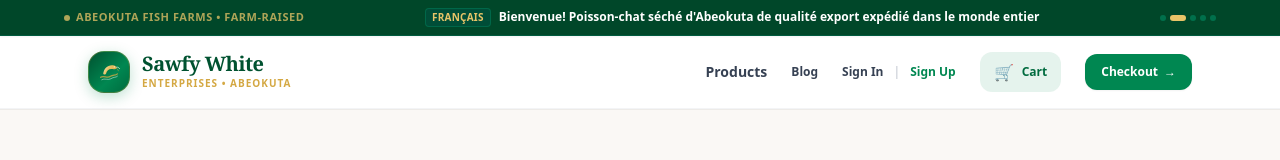
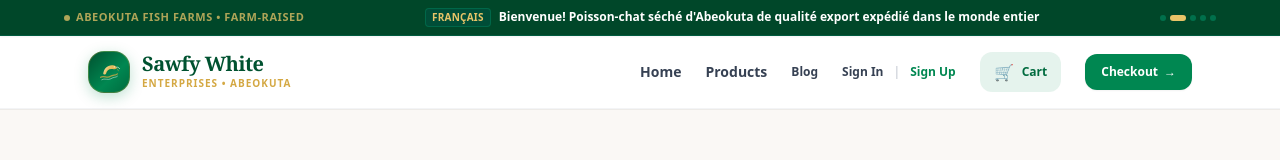
Before and after one commit to iamadoctorforreal/HNG-15-STAGE-2, a Next.js app in the folder sawfy-white/: page /en/login in a window 1280 px wide. Shown: the top 160 px of the page. Built offline with nearby package versions, Linux system fonts and the light colour scheme; no server answers; the database is empty.

Commit message:
feat: add Home link to navbar, start on homepage after login, dynamic sitemap.ts, robots.ts and json-ld schema

```diff
--- a/sawfy-white/app/[locale]/layout.tsx
+++ b/sawfy-white/app/[locale]/layout.tsx
@@ -40,6 +40,30 @@ export default async function LocaleLayout({
 
   return (
     <html lang={locale} className="scroll-smooth">
+      <head>
+        <script
+          type="application/ld+json"
+          dangerouslySetInnerHTML={{
+            __html: JSON.stringify({
+              '@context': 'https://schema.org',
+              '@type': 'OnlineStore',
+              name: 'Sawfy White Enterprises',
+              description:
+                'Export-grade dried catfish sourced and prepared in Abeokuta, Ogun State, Nigeria. 100% sand-free.',
+              url: 'https://shop.sawfywhite.com',
+              logo: 'https://shop.sawfywhite.com/images/catfish-hero.jpg',
+              priceRange: '₦3,500 - ₦165,000',
+              address: {
+                '@type': 'PostalAddress',
+                addressLocality: 'Abeokuta',
+                addressRegion: 'Ogun State',
+                addressCountry: 'NG',
+              },
+              areaServed: ['Nigeria', 'United Kingdom', 'United States'],
+            }),
+          }}
+        />
+      </head>
       <body className="min-h-screen bg-[#FAF8F5] text-[#2D2D2D] antialiased flex flex-col font-sans relative">
         <CartProvider>
           <WishlistProvider>
--- a/sawfy-white/app/api/auth/callback/route.ts
+++ b/sawfy-white/app/api/auth/callback/route.ts
@@ -11,7 +11,7 @@ export async function GET(request: Request) {
   const code = searchParams.get('code');
   const token_hash = searchParams.get('token_hash');
   const type = searchParams.get('type') as EmailOtpType | null;
-  const next = searchParams.get('next') ?? '/en/account';
+  const next = searchParams.get('next') ?? '/en';
 
   const siteUrl =
     process.env.NEXT_PUBLIC_SITE_URL ||
--- /dev/null
+++ b/sawfy-white/app/robots.ts
@@ -0,0 +1,16 @@
+import { MetadataRoute } from 'next';
+
+export default function robots(): MetadataRoute.Robots {
+  const baseUrl = process.env.NEXT_PUBLIC_SITE_URL || 'https://shop.sawfywhite.com';
+
+  return {
+    rules: [
+      {
+        userAgent: '*',
+        allow: '/',
+        disallow: ['/api/', '/admin/', '/*/admin/'],
+      },
+    ],
+    sitemap: `${baseUrl}/sitemap.xml`,
+  };
+}
--- /dev/null
+++ b/sawfy-white/app/sitemap.ts
@@ -0,0 +1,63 @@
+import { MetadataRoute } from 'next';
+import { FALLBACK_PRODUCTS } from '@/lib/constants';
+
+export default function sitemap(): MetadataRoute.Sitemap {
+  const baseUrl = process.env.NEXT_PUBLIC_SITE_URL || 'https://shop.sawfywhite.com';
+  const locales = ['en', 'yo', 'ha', 'ig', 'fr'];
+
+  const routes: MetadataRoute.Sitemap = [];
+
+  // Core pages per locale
+  for (const locale of locales) {
+    routes.push(
+      {
+        url: `${baseUrl}/${locale}`,
+        lastModified: new Date(),
+        changeFrequency: 'daily',
+        priority: 1.0,
+      },
+      {
+        url: `${baseUrl}/${locale}/products`,
+        lastModified: new Date(),
+        changeFrequency: 'daily',
+        priority: 0.9,
+      },
+      {
+        url: `${baseUrl}/${locale}/blog`,
+        lastModified: new Date(),
+        changeFrequency: 'weekly',
+        priority: 0.7,
+      },
+      {
+        url: `${baseUrl}/${locale}/about`,
+        lastModified: new Date(),
+        changeFrequency: 'monthly',
+        priority: 0.6,
+      },
+      {
+        url: `${baseUrl}/${locale}/contact`,
+        lastModified: new Date(),
+        changeFrequency: 'monthly',
+        priority: 0.6,
+      },
+      {
+        url: `${baseUrl}/${locale}/faq`,
+        lastModified: new Date(),
+        changeFrequency: 'monthly',
+        priority: 0.6,
+      }
+    );
+
+    // Products per locale
+    for (const prod of FALLBACK_PRODUCTS) {
+      routes.push({
+        url: `${baseUrl}/${locale}/products/${prod.slug}`,
+        lastModified: new Date(),
+        changeFrequency: 'weekly',
+        priority: 0.8,
+      });
+    }
+  }
+
+  return routes;
+}
--- a/sawfy-white/components/auth/LoginForm.tsx
+++ b/sawfy-white/components/auth/LoginForm.tsx
@@ -86,7 +86,7 @@ export function LoginForm({ mode = 'login' }: { mode?: 'login' | 'signup' }) {
       const { error } = await supabase.auth.signInWithOAuth({
         provider: 'google',
         options: {
-          redirectTo: `${origin}/api/auth/callback?next=/en/account`,
+          redirectTo: `${origin}/api/auth/callback?next=/en`,
         },
       });
       if (error) throw error;
@@ -146,7 +146,7 @@ export function LoginForm({ mode = 'login' }: { mode?: 'login' | 'signup' }) {
           throw error;
         }
 
-        window.location.href = '/en/account';
+        window.location.href = '/en';
       }
     } catch (err: any) {
       setMessage({ text: err?.message || 'Authentication failed', type: 'error' });
--- a/sawfy-white/components/layout/Navbar.tsx
+++ b/sawfy-white/components/layout/Navbar.tsx
@@ -138,10 +138,16 @@ export function Navbar({ locale = 'en' }: { locale?: string }) {
         </a>
 
         {/* Links & Interactive Cart */}
-        <nav className="flex items-center gap-4 sm:gap-6 text-sm font-semibold text-gray-700">
+        <nav className="flex items-center gap-3 sm:gap-6 text-sm font-semibold text-gray-700">
+          <a
+            href={`/${locale}`}
+            className="hover:text-[#008751] transition-colors"
+          >
+            Home
+          </a>
           <a
             href={`/${locale}/products`}
-            className="hover:text-[#008751] transition-colors hidden sm:inline"
+            className="hover:text-[#008751] transition-colors"
           >
             Products
           </a>
```
